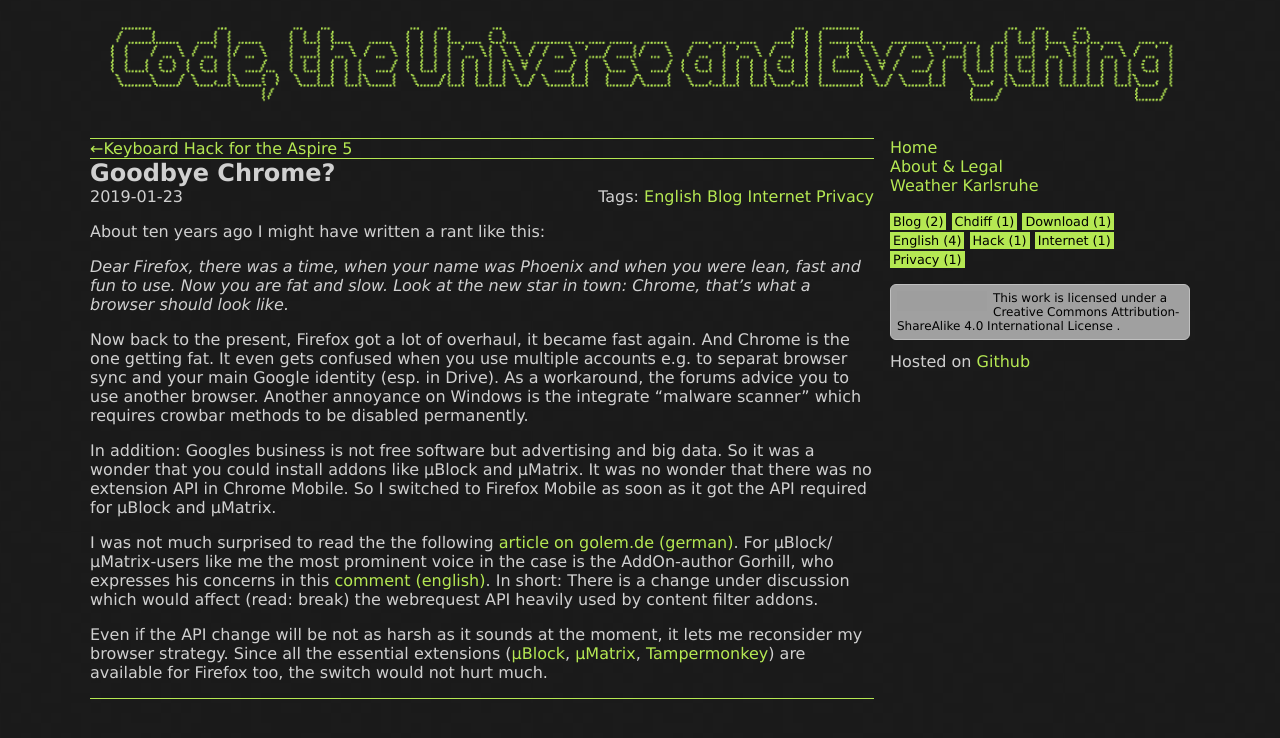
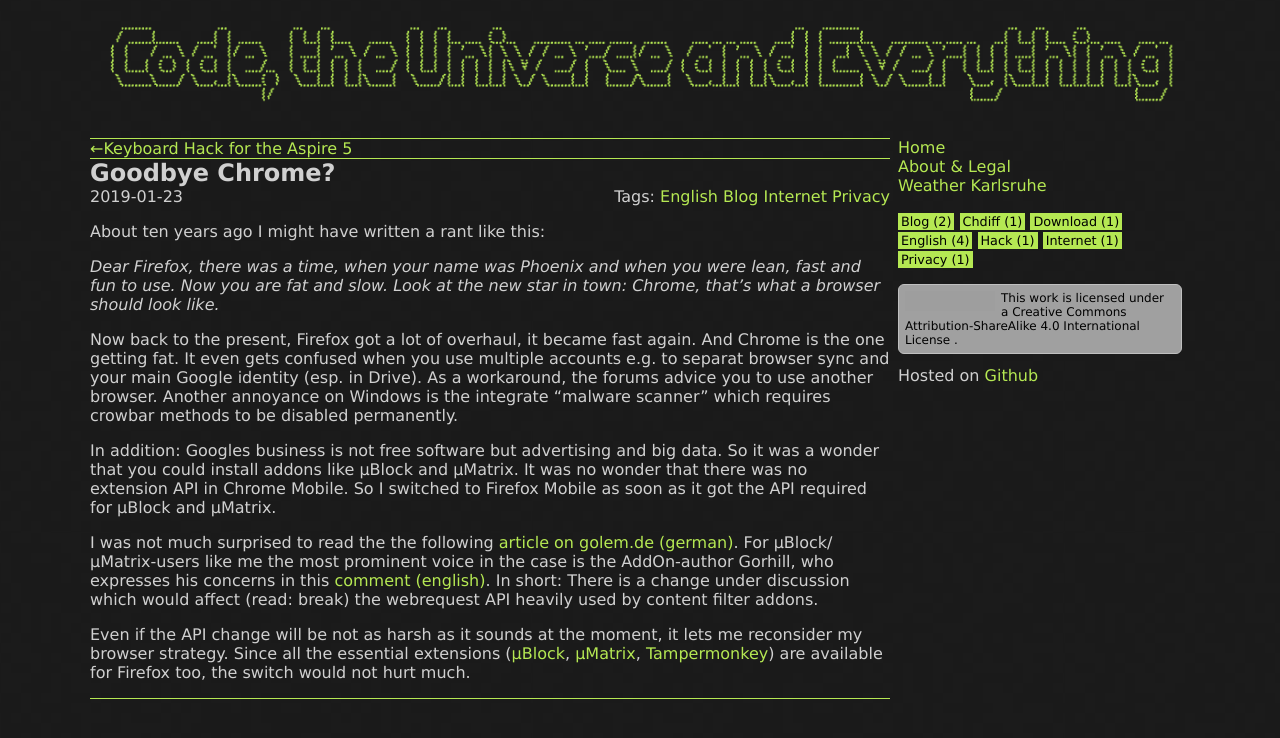
Before and after one commit to soerenkoehler/soerenkoehler.github.io, a Jekyll site: the page built from index.html, in a window 1280 px wide. Shown: the top 738 px of the page. Built offline with Jekyll 4.4.1, drawn with Linux system fonts in a browser that asks for light colours; grey boxes are pictures that could not be loaded.

Commit message:
compatibility FF 60

```diff
--- a/assets/css/main.scss
+++ b/assets/css/main.scss
@@ -32,7 +32,6 @@ hr {
 
 #main {
     display: grid;
-    gap: 1em;
     align-items: flex-start;
     max-width: 1100px;
     margin: 0 auto;
@@ -53,6 +52,7 @@ hr {
 
 #header {
     grid-column: 1 / -1;
+    padding-bottom: 1em;
 }
 
 #header img {
@@ -64,6 +64,10 @@ hr {
     grid-row: 2;
     border-top: 1px solid $color-accent;
     border-bottom: 1px solid $color-accent;
+}
+
+#sidebar {
+    padding: 0 0.5em;
 }
 
 #sidebar > div {
```
